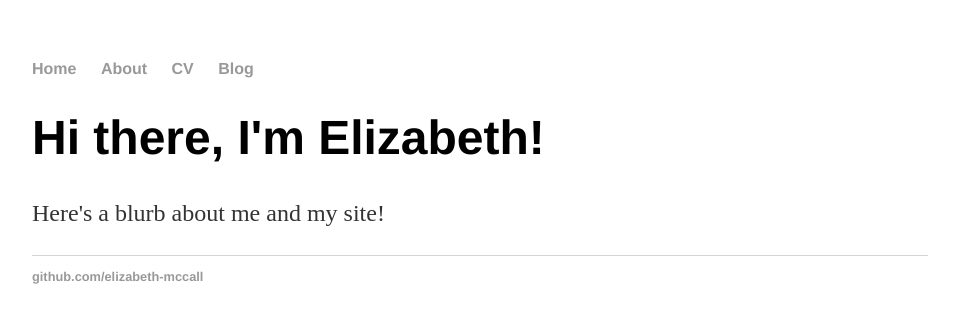
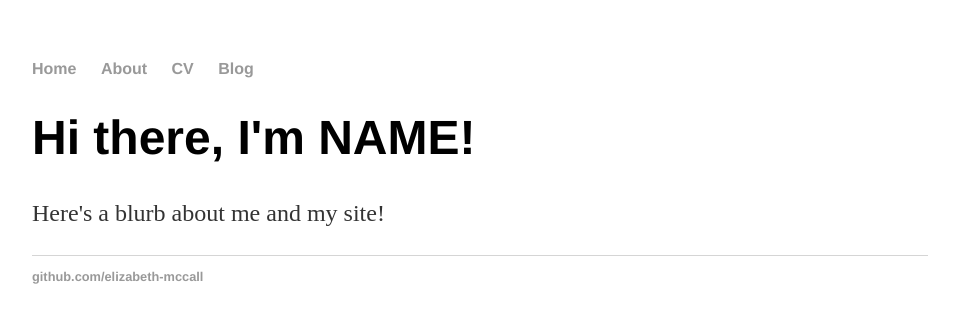
Before and after one commit to elizabeth-mccall/elizabeth-mccall.github.io, a Jekyll site: the page built from index.html, in a window 1280 px wide. Shown: the top 323 px of the page, without its empty margins (160-1119 px from the left). Built offline with Jekyll 4.4.1, drawn with Linux system fonts in a browser that asks for light colours.

Commit message:
Update index.html

```diff
--- a/index.html
+++ b/index.html
@@ -1,28 +1,8 @@
-<!DOCTYPE html>
-<html>
-	<head>
-		<title>Elizabeth McCall, Research Data Librarian</title>
-		<link rel="stylesheet" type="text/css" href="/css/main.css">
-	</head>
-	<body>
-		<nav>
-    		<ul>
-        		<li><a href="/">Home</a></li>
-	        	<li><a href="/about">About</a></li>
-        		<li><a href="/cv">CV</a></li>
-        		<li><a href="/blog">Blog</a></li>
-    		</ul>
-		</nav>
-		<div class="container">
-    		<div class="blurb">
-        		<h1>Hi there, I'm Elizabeth!</h1>
-				<p>Here's a blurb about me and my site!</p>
-    		</div><!-- /.blurb -->
-		</div><!-- /.container -->
-		<footer>
-    		<ul>
-        		<li><a href="https://github.com/elizabeth-mccall">github.com/elizabeth-mccall</a></li>
-			</ul>
-		</footer>
-	</body>
-</html>
+---
+layout: default
+title: "NAME, Digital Publishing Expert"
+---
+<div class="blurb">
+	<h1>Hi there, I'm NAME!</h1>
+	<p>Here's a blurb about me and my site!</p>
+</div><!-- /.blurb -->
```
